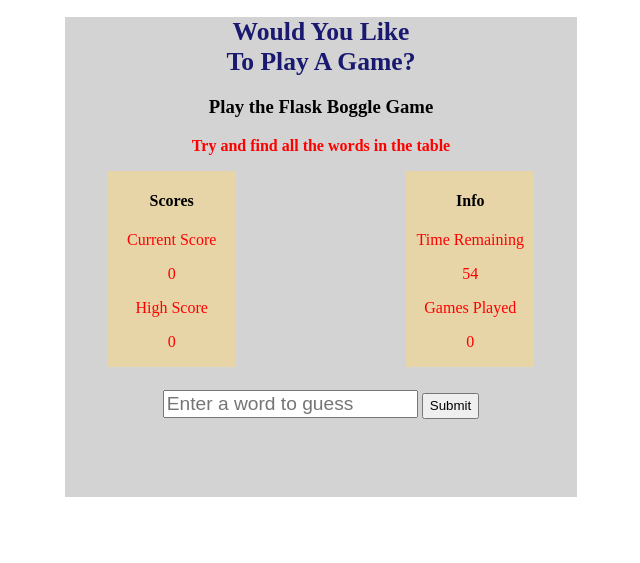
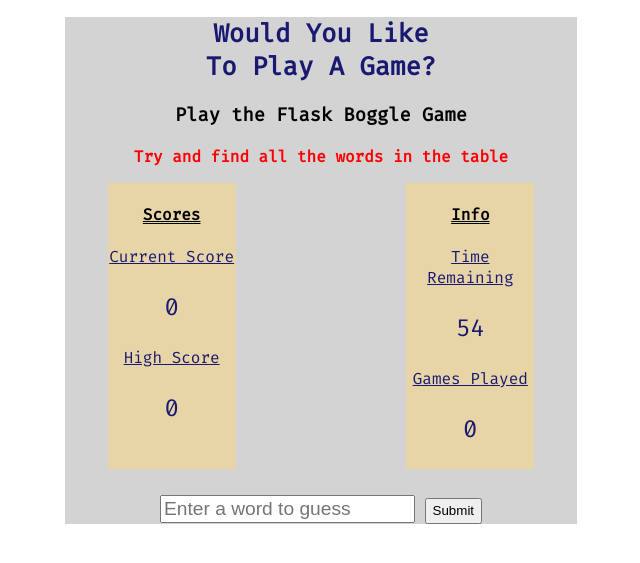
Before and after one commit to ursawd/Flask_Boggle, a Flask app: template templates/index.html in a window 1280 px wide. Shown: the top 563 px of the page, without its empty margins (319-959 px from the left). Run offline with Flask 2, Linux system fonts and the light colour scheme; the template is opened without the code that fills it, so the values that code supplies are empty; parts of the project's set-up code (start-up, migrations or seed data) failed here and were passed over.

Commit message:
revised css for step 5

```diff
--- a/app.py
+++ b/app.py
@@ -29,3 +29,10 @@
     status = boggle_game.check_valid_word(game_board, word)
     check_result_json = jsonify(result=status)
     return check_result_json
+
+
+@app.route("/get_score", methods=["POST"])
+def get_score():
+    score = request.json["score"]
+    print("***************", score)
+    return "Got Score"
--- a/static/app.css
+++ b/static/app.css
@@ -6,7 +6,7 @@
     color: red;
 }
 body {
-  font-family: "Times New Roman", Times, serif;
+    font-family: "Fira Code", monospace;
 }
 td {
     width: 40px;
@@ -19,6 +19,15 @@
 button {
     height: 26px;
 }
+.double {
+    text-decoration: double underline;
+}
+.title {
+    text-decoration: underline;
+}
+.number {
+    font-size: 1.5rem;
+}
 .para {
     font-weight: bold;
 }
@@ -29,6 +38,9 @@
 .side-bar {
     width: 25%;
     background-color: rgba(248, 216, 134, 0.548);
+}
+.scoring {
+    color: midnightblue;
 }
 #main {
     margin: 0 auto;
--- a/static/app.js
+++ b/static/app.js
@@ -19,6 +19,7 @@
     if (timeRemaining == 40) {
         clearInterval(kill);
         $("#guess").text("GAME OVER");
+        displayStats();
     }
 }, 1000);
 
@@ -45,9 +46,9 @@
     };
     let response = await axios.post("/check_word", prams);
     $("#checked").text("Guess status: " + response.data["result"]);
-
     keepScore(response.data["result"], guess);
 }
+//------------------------------------------------------------------
 function keepScore(status, guess) {
     // keeps / displays current game score
     //
@@ -58,6 +59,12 @@
     // track / display current score
     score += guess.length; //status contains
     $("#current-score").text(score);
-
     return;
 }
+//------------------------------------------------------------------
+async function displayStats() {
+    let prams = {
+        score: score,
+    };
+    let response = await axios.post("/get_score", prams);
+}
--- a/templates/base.html
+++ b/templates/base.html
@@ -3,6 +3,11 @@
     <head>
         <meta charset="UTF-8" />
         <meta name="viewport" content="width=device-width, initial-scale=1.0" />
+        <link rel="preconnect" href="https://fonts.gstatic.com" />
+        <link
+            href="https://fonts.googleapis.com/css2?family=Fira+Code&display=swap"
+            rel="stylesheet"
+        />
         <link rel="stylesheet" href="/static/app.css" />
         {% block head %} {% endblock %}
     </head>
--- a/templates/index.html
+++ b/templates/index.html
@@ -7,11 +7,11 @@
     <p class="para">Try and find all the words in the table</p>
     <div class="container">
         <div class="side-bar">
-            <h4>Scores</h4>
-            <p class="scoring">Current Score</p>
-            <p id="current-score" class="scoring">0</p>
-            <p class="scoring">High Score</p>
-            <p id="high-score" class="scoring">0</p>
+            <h4 class="double">Scores</h4>
+            <p class="scoring title">Current Score</p>
+            <p id="current-score" class="scoring number">0</p>
+            <p class="scoring title">High Score</p>
+            <p id="high-score" class="scoring number">0</p>
         </div>
         <div id="table-div">
             <table id="board">
@@ -27,11 +27,11 @@
             </table>
         </div>
         <div class="side-bar">
-            <h4>Info</h4>
-            <p class="scoring">Time Remaining</p>
-            <p id="time-remaining" class="scoring">0</p>
-            <p class="scoring">Games Played</p>
-            <p id="games-played" class="scoring">0</p>
+            <h4 class="double">Info</h4>
+            <p class="scoring title">Time Remaining</p>
+            <p id="time-remaining" class="scoring number">0</p>
+            <p class="scoring title">Games Played</p>
+            <p id="games-played" class="scoring number">0</p>
         </div>
     </div>
 
```
Lines whose indentation alone changed are shown as unchanged.
